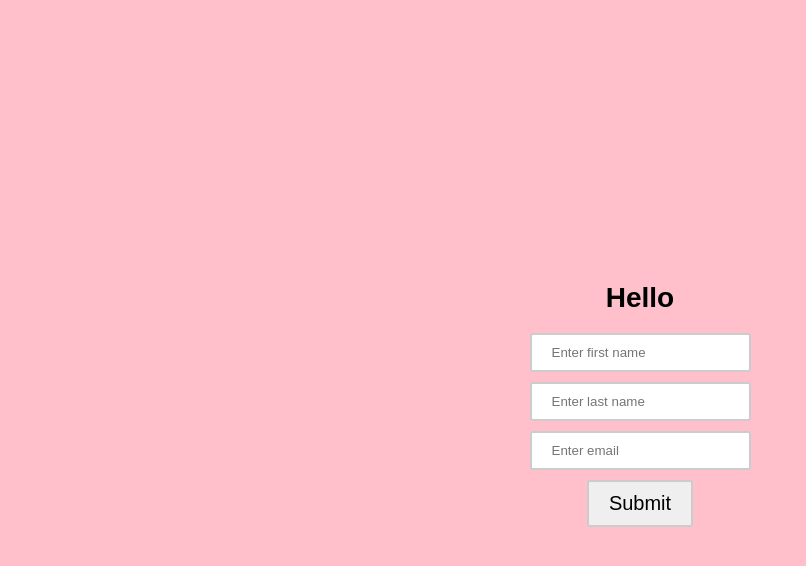
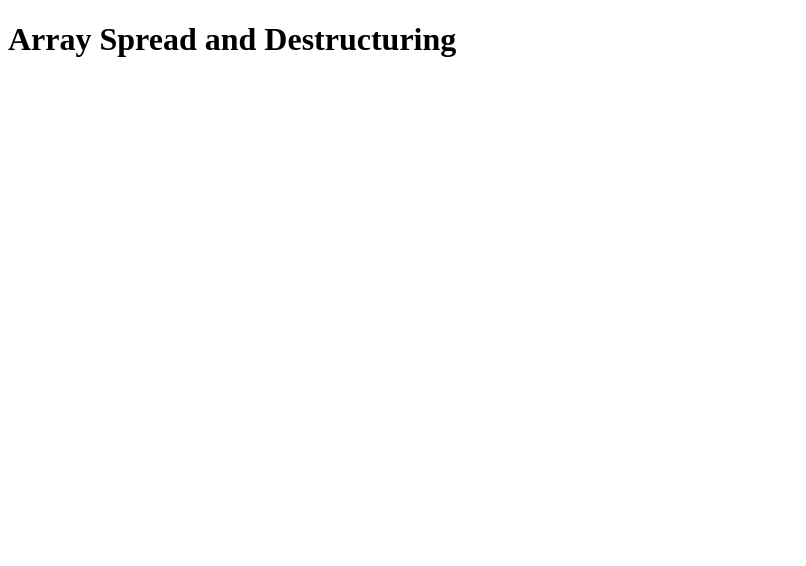
Before and after one commit to robinc2402/learn-react, a React (Create React App) app: page / in a window 1280 px wide. Shown: the top 566 px of the page, without its empty margins (0-806 px from the left). Built offline with nearby package versions, Linux system fonts and the light colour scheme.

Commit message:
Array spread example

```diff
--- /dev/null
+++ b/src/ArrDestructuringSpreading/App.jsx
@@ -0,0 +1,18 @@
+import React from "react";
+
+const App = () => {
+  const myGames = ["RON", "COD", "NFS", "CS", "AC"];
+  const latestGames = ["FarCry", "ResidentEvil", "Burnout", "GTA"];
+
+  // Array spread -- just like Array merge in PHP
+  const allGames = [...myGames, ...latestGames];
+  console.log(allGames);
+
+  return (
+    <div id="container">
+      <h1 id="heading">Array Spread and Destructuring</h1>
+    </div>
+  );
+};
+
+export default App;
--- a/src/index.js
+++ b/src/index.js
@@ -4,6 +4,7 @@ import ReactDOM from "react-dom";
 // import App from "./miniclock/App";
 // import App from "./bgswitcher/App";
 //import App from "./basicForm/App";
-import App from "./multiInputForm/App";
+// import App from "./multiInputForm/App";
+import App from "./ArrDestructuringSpreading/App";
 
 ReactDOM.render(<App />, document.getElementById("root"));
```
